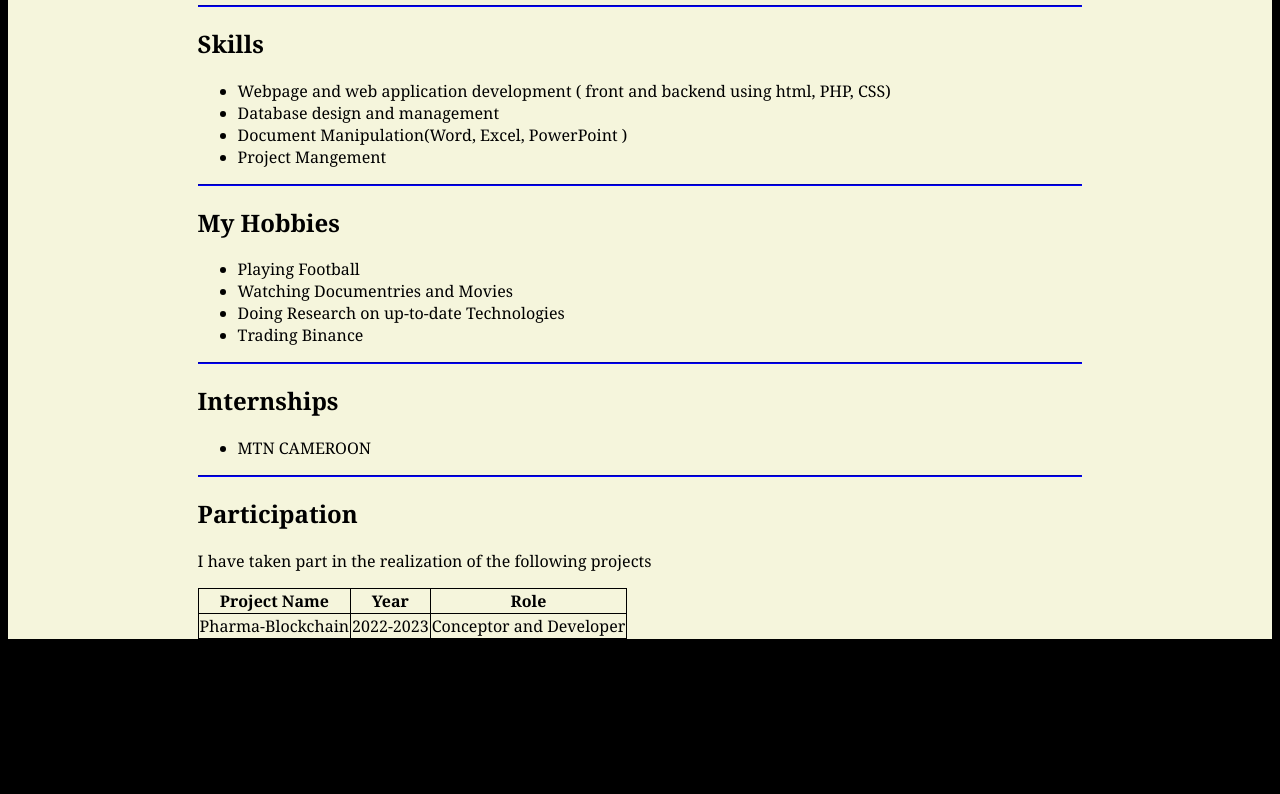
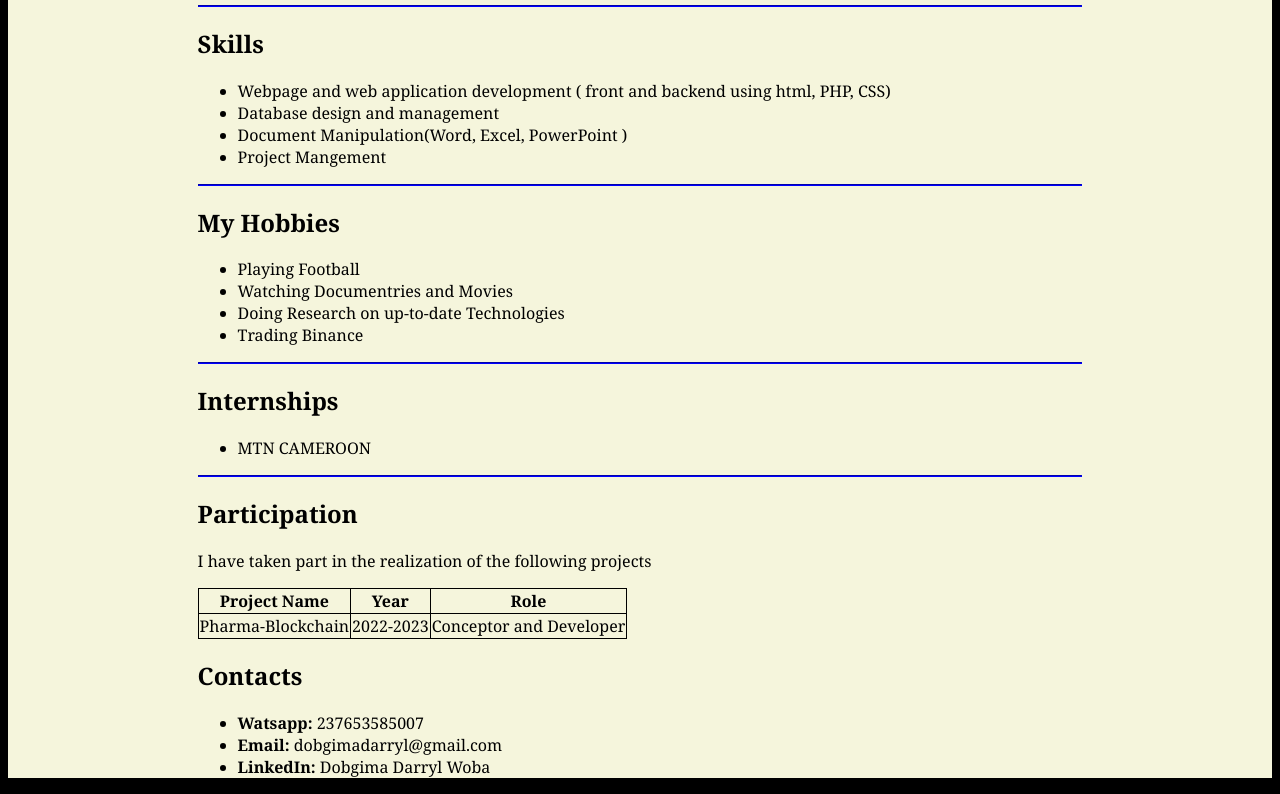
Before and after one commit to Darryltech/CV, a plain HTML site: page index.html in a window 1280 px wide. Shown: the part 662-1456 px from the top of the page. Before the commit the page ends 1309 px from the top, so only its background shows below. Drawn offline with Linux system fonts and the light colour scheme.

Commit message:
contacts

```diff
--- a/index.html
+++ b/index.html
@@ -96,6 +96,14 @@
                     </table>
 
                 </div>
+                 <div id="contact-div">
+                    <h2>Contacts</h2>
+                    <ul>
+                       <li><span>Watsapp: </span> 237653585007</li>
+                       <li><span>Email: </span> dobgimadarryl@gmail.com</li>
+                       <li><span>LinkedIn: </span>Dobgima Darryl Woba</li>
+                    </ul>
+                </div>
         </div>
 
 
```
